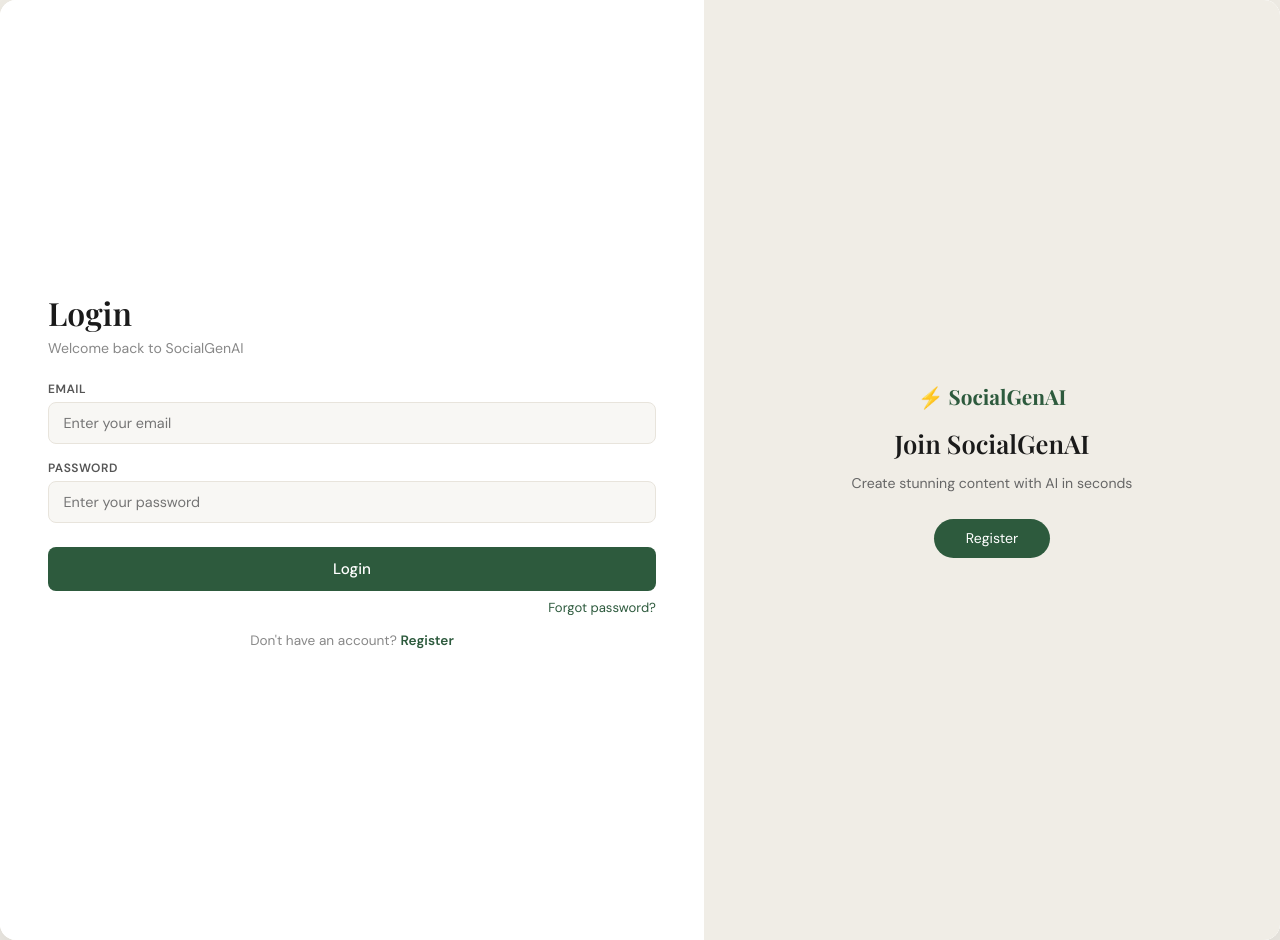
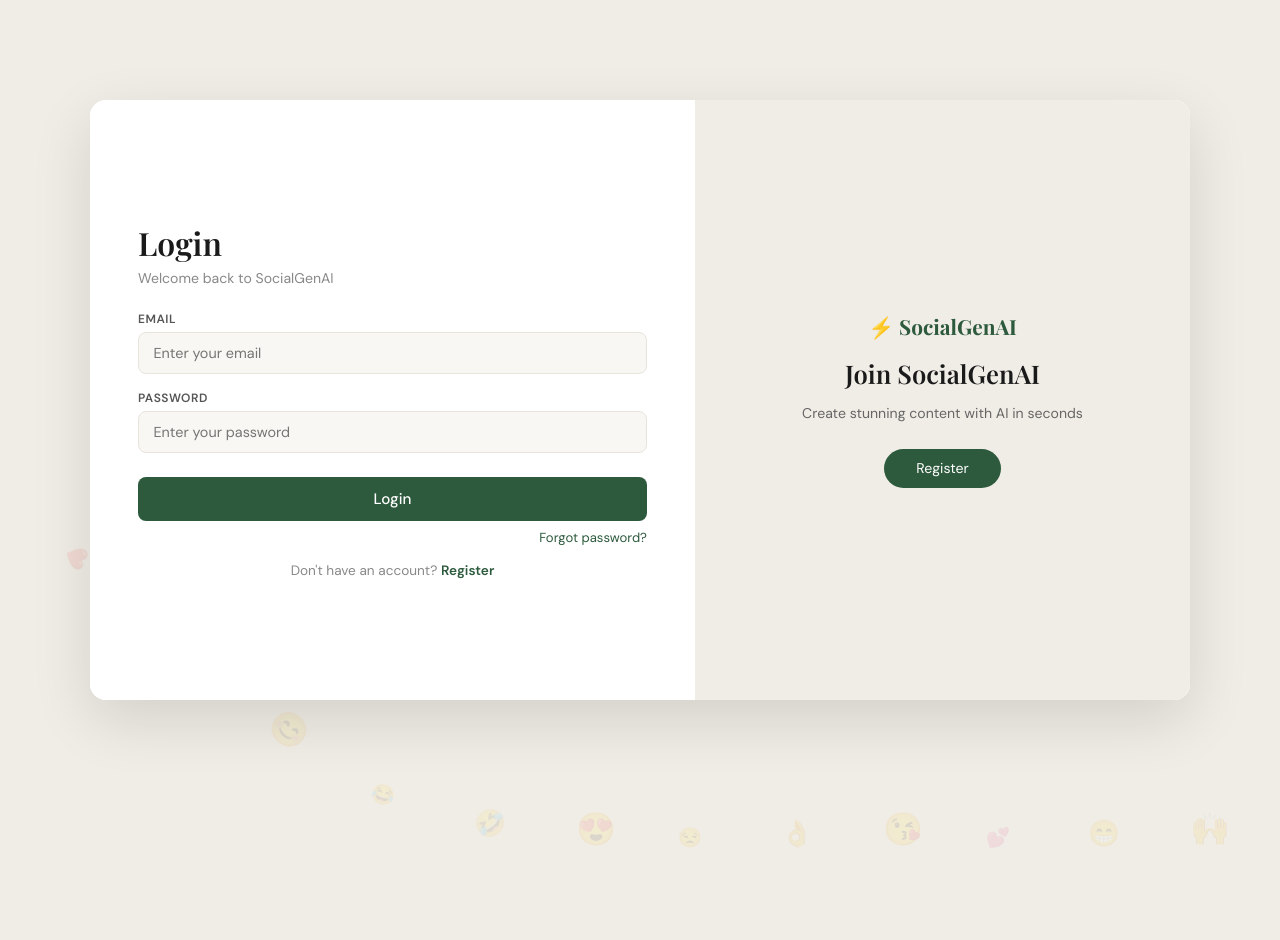
Before and after one commit to HARISHBABU-S385/SocialGenAI, a React (Create React App) app in the folder client/client/: page /login in a window 1280 px wide. After the commit the page ends 800 px from the top, so only its background shows below. Built offline with nearby package versions, Linux system fonts and the light colour scheme.

Commit message:
Wider layout all pages 3

```diff
--- a/client/client/src/index.css
+++ b/client/client/src/index.css
@@ -19,4 +19,4 @@ input, textarea, select, button { font-family: 'DM Sans', sans-serif; cursor: po
 .generator-card { max-width: 1100px !important; }
 .result-container { max-width: 1500px !important; }
 .platform-container { max-width: 1500px !important; }
-.auth-container { width: 1450px !important; height: 940px !important; }
+.auth-container { width: 1100px !important; height: 600px !important; }
```
